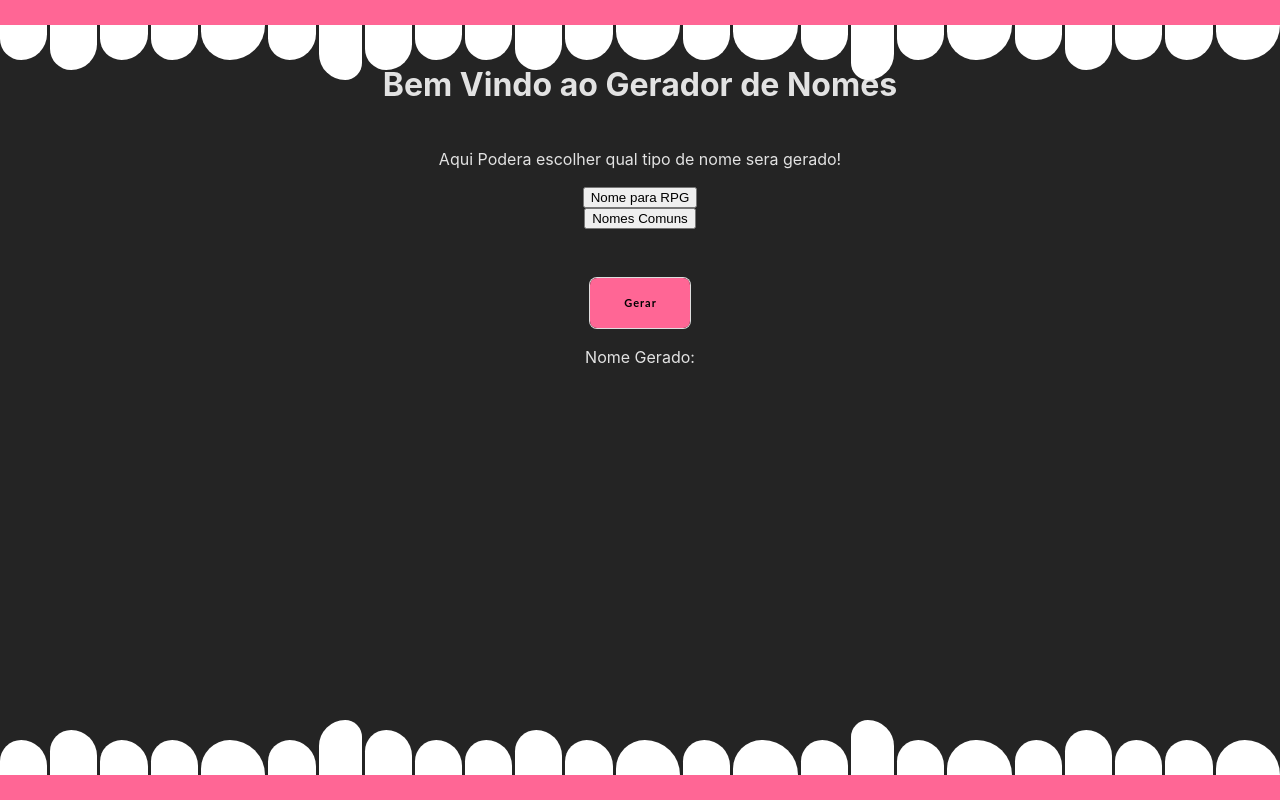
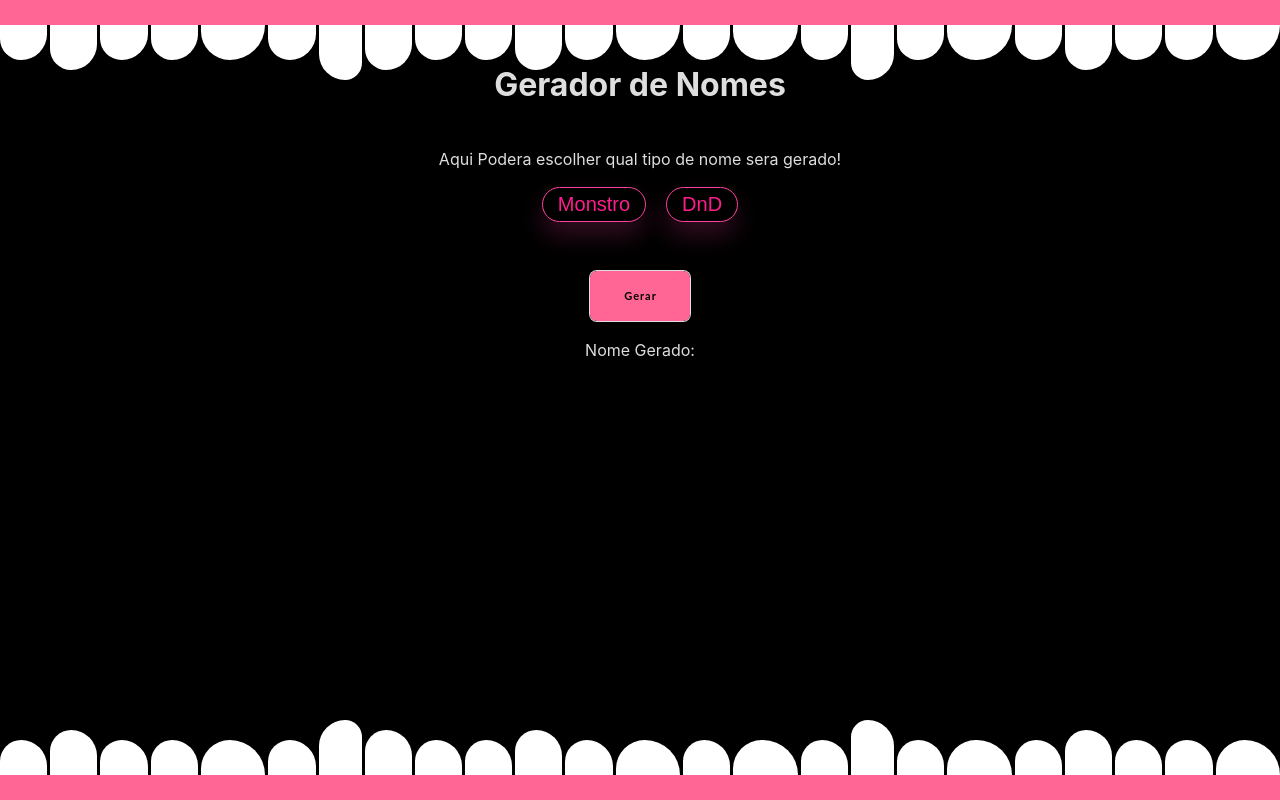
Before and after one commit to Jorge-Rodrigo/name-generator, a React (Vite) app: page / in a window 1280 px wide. Built offline with nearby package versions, Linux system fonts and the light colour scheme; grey boxes are pictures that could not be loaded.

Commit message:
feat: button colors

```diff
--- a/package.json
+++ b/package.json
@@ -10,7 +10,6 @@
     "preview": "vite preview"
   },
   "dependencies": {
-    "faker": "^5.5.3",
     "react": "^18.2.0",
     "react-dom": "^18.2.0",
     "styled-components": "^6.1.8"
--- a/src/App.tsx
+++ b/src/App.tsx
@@ -1,7 +1,6 @@
 import { useState } from "react";
 import { AppStyle, Monster } from "./styles/app.style";
 import { generateRandomName } from "./utils/rpg-generator";
-import faker from "faker";
 
 function App() {
   const [name, setName] = useState("");
@@ -12,24 +11,13 @@ function App() {
     setName(randomRPGName.charAt(0).toUpperCase() + randomRPGName.slice(1));
     console.log(randomRPGName);
   };
-  const generateRandomName2 = () => {
-    const randomName = faker.name.findName();
-    return randomName;
-  };
-
-  const changeName2 = () => {
-    const randomName = generateRandomName2();
-
-    setName(randomName);
-    console.log(randomName);
-  };
 
   const typeGenerate = (type: string) => {
     if (type === "rpg") {
       changeName();
     }
-    if (type === "default") {
-      changeName2();
+    if (type === "DnD") {
+      console.log("tipo de nome 2");
     }
   };
 
@@ -63,11 +51,17 @@ function App() {
       </div>
 
       <AppStyle>
-        <h1>Bem Vindo ao Gerador de Nomes</h1>
+        <h1 className="title">Gerador de Nomes</h1>
         <p>Aqui Podera escolher qual tipo de nome sera gerado!</p>
 
-        <button onClick={() => setType("rpg")}>Nome para RPG</button>
-        <button onClick={() => setType("default")}>Nomes Comuns</button>
+        <div className="select-div">
+          <button onClick={() => setType("rpg")} className="select">
+            Monstro
+          </button>
+          <button onClick={() => setType("DnD")} className="select">
+            DnD
+          </button>
+        </div>
         <div className="button-container-1">
           <span className="mas">Gerar</span>
 
--- a/src/styles/app.style.ts
+++ b/src/styles/app.style.ts
@@ -58,6 +58,28 @@ export const AppStyle = styled.div`
   flex-wrap: nowrap;
   flex-direction: column;
   margin-top: 40px;
+  .select-div {
+    display: flex;
+    gap: 20px;
+    .select {
+      color: #fe1d8d;
+      background-color: #000;
+      box-shadow: -1px 13px 26px -1px rgba(251, 66, 158, 0.22);
+      border: 1px solid #fb429e;
+      border-radius: 18px;
+      padding: 5px 15px;
+      font-size: 20px;
+      transition: box-shadow 0.3s, transform 0.3s;
+      cursor: pointer;
+      &:hover {
+        box-shadow: -1px 20px 40px -1px rgba(251, 66, 158, 0.4);
+        transform: translateY(-5px);
+        background-color: #ff6695;
+        color: #000;
+      }
+    }
+  }
+
   .button-container-1 {
     position: relative;
     width: 100px;
--- a/src/styles/global.styles.ts
+++ b/src/styles/global.styles.ts
@@ -10,7 +10,7 @@ export const GlobalStyle = createGlobalStyle`
 
     color-scheme: light dark;
     color: rgba(255, 255, 255, 0.87);
-     background-color: #242424;
+     background-color:  #000;
 
     font-synthesis: none;
     text-rendering: optimizeLegibility;
--- a/src/utils/rpg-generator.ts
+++ b/src/utils/rpg-generator.ts
@@ -1,4 +1,4 @@
-const getRandomElement = (array) => {
+const getRandomElement = (array: string[]) => {
   const randomIndex = Math.floor(Math.random() * array.length);
   return array[randomIndex];
 };
@@ -110,7 +110,7 @@ const generateRandomSyllable = () => {
   return getRandomElement(syllables);
 };
 
-export const generateRandomName = (length) => {
+export const generateRandomName = (length: number) => {
   let name = "";
   for (let i = 0; i < length; i++) {
     name += generateRandomSyllable();
```
Also changed, not shown: 1 other file (tests, documents, lock files or other folders).
